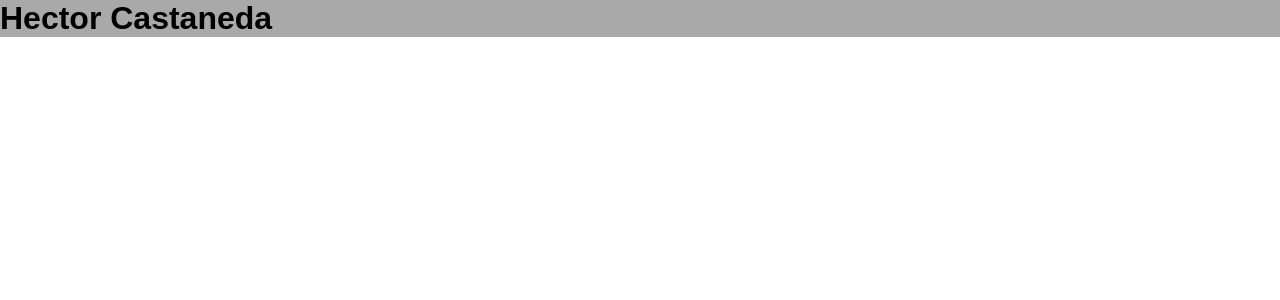
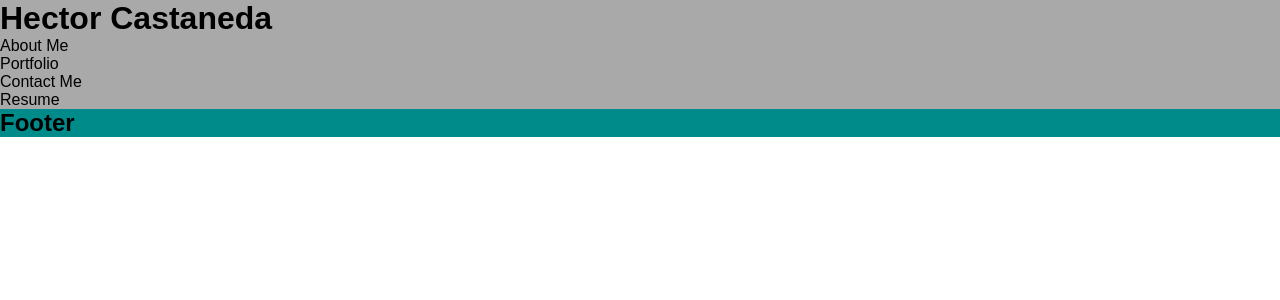
Before and after one commit to Hectcast508/react-portfolio, a React (Create React App) app: page / in a window 1280 px wide. Shown: the top 300 px of the page. Built offline with nearby package versions, Linux system fonts and the light colour scheme.

Commit message:
got footer and nav to display also added files

```diff
--- a/src/App.css
+++ b/src/App.css
@@ -11,3 +11,7 @@ body {
 header {
   background-color: darkgray;
 }
+
+footer {
+  background-color: darkcyan;
+}
--- a/src/App.js
+++ b/src/App.js
@@ -1,10 +1,12 @@
 import './App.css';
 import Header from './components/Header';
+import Footer from './components/Footer';
 
 function App() {
   return (
     <div className="App">
       <Header/>
+      <Footer/>
     </div>
   );
 }
--- a/src/components/Footer.js
+++ b/src/components/Footer.js
@@ -0,0 +1,12 @@
+import React from "react";
+
+
+export default function Footer(props) {
+  return (
+    <footer>
+      <h2>
+        Footer
+      </h2>
+    </footer>
+  )
+}
--- a/src/components/Header.js
+++ b/src/components/Header.js
@@ -1,4 +1,5 @@
 import React from "react";
+import Nav from "./Nav";
 
 
 export default function Header(props) {
@@ -7,6 +8,7 @@ export default function Header(props) {
       <h1>
         Hector Castaneda
       </h1>
+      <Nav/>
     </header>
   )
 }
--- a/src/components/Nav.js
+++ b/src/components/Nav.js
@@ -0,0 +1,15 @@
+import React from 'react';
+import '../App.css';
+
+export default function Nav(props){
+    return (
+        <nav>
+            <ul className='nav-items'>
+                <li>About Me</li>
+                <li>Portfolio</li>
+                <li>Contact Me</li>
+                <li>Resume</li>
+            </ul>
+        </nav>
+    );
+}
```
Also changed, not shown: src/components/About.js (added), src/components/Contact.js (added), src/components/Main.js (added), src/components/Portfolio.js (added), src/components/Resume.js (added).
